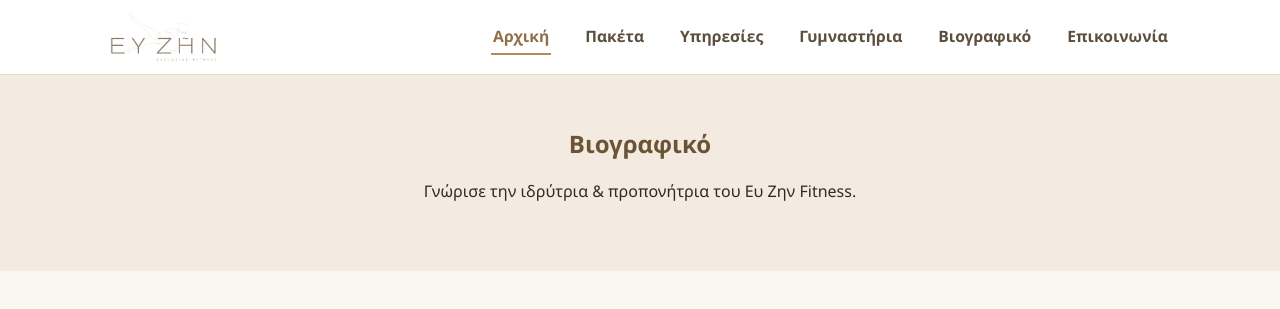
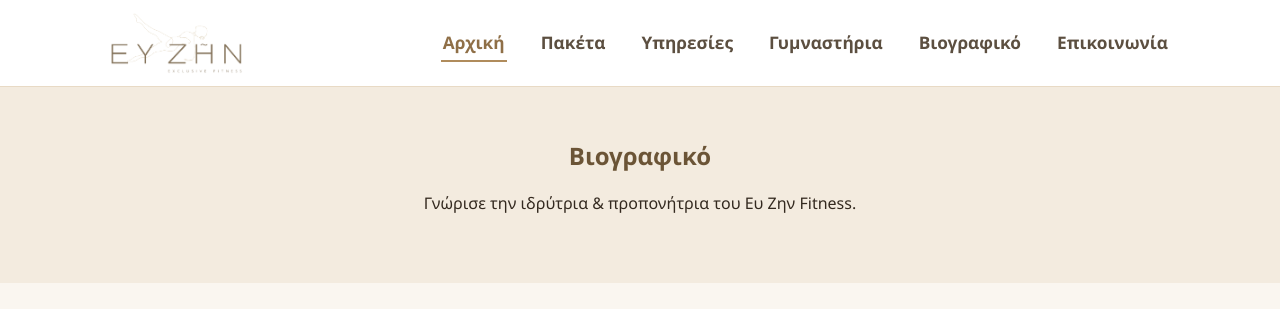
Before and after one commit to pvangelatos/euzin-fitness-site, a plain HTML site: page bio.html in a window 1280 px wide. Shown: the top 309 px of the page. Drawn offline with Linux system fonts and the light colour scheme.

Commit message:
Update logo image sizes and adjust navigation font size for improved aesthetics

```diff
--- a/css/style.css
+++ b/css/style.css
@@ -55,7 +55,7 @@ header {
   color: var(--sand-700);
 }
 
-.logo img { height: 50px; width: auto; }
+.logo img { height: 62px; width: auto; }
 
 nav ul {
   list-style: none;
@@ -67,7 +67,7 @@ nav ul {
 
 nav a {
   font-weight: 600;
-  font-size: .98rem;
+  font-size: 1.08rem;
   color: var(--ink-soft);
   padding: 6px 2px;
   border-bottom: 2px solid transparent;
@@ -614,7 +614,7 @@ footer .fcol p, .fcol a {
     padding: 10px 16px;
   }
   .logo img {
-    height: 38px;
+    height: 46px;
   }
   .nav-toggle {
     font-size: 1.4rem;
```
